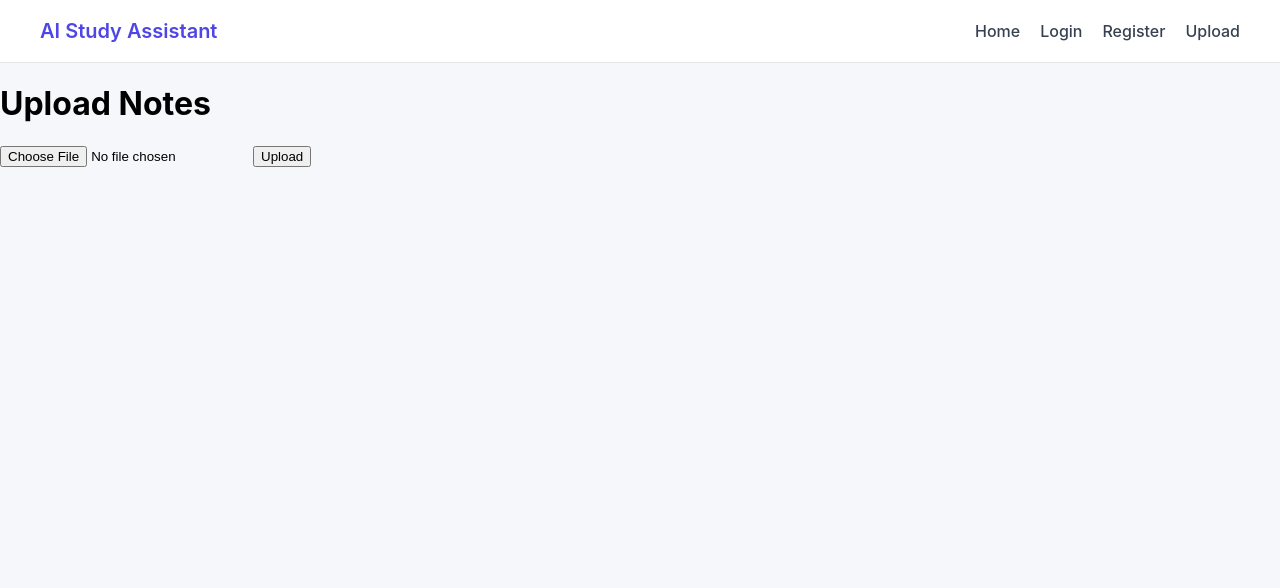
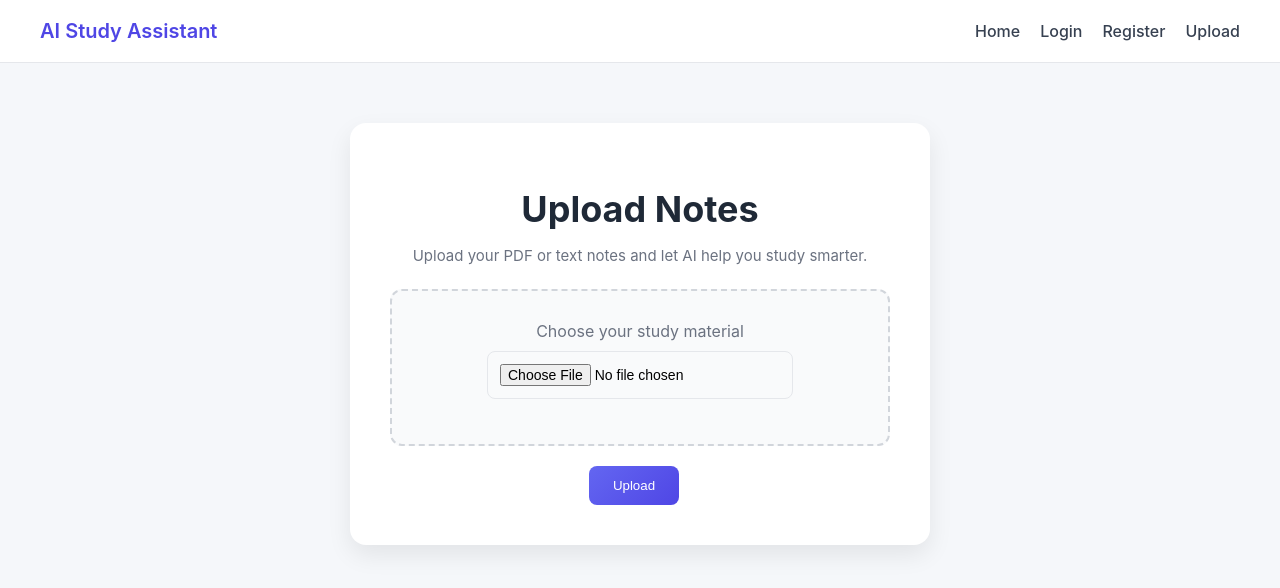
Before and after one commit to virusan-T/ai-study-assistant, a React (Create React App) app in the folder frontend/: page /upload in a window 1280 px wide. Shown: the top 588 px of the page. Built offline with nearby package versions, Linux system fonts and the light colour scheme.

Commit message:
Style UploadPage using existing App.css design

```diff
--- a/frontend/src/App.css
+++ b/frontend/src/App.css
@@ -123,3 +123,46 @@ body {
   border-color: #6366F1;
   box-shadow: 0 0 0 2px rgba(99, 102, 241, 0.2);
 }
+
+/* Upload page */
+.upload-wrapper {
+  display: flex;
+  justify-content: center;
+  align-items: center;
+  padding: 60px 20px;
+}
+
+.upload-card {
+  background-color: #ffffff;
+  padding: 40px;
+  border-radius: 16px;
+  box-shadow: 0 10px 25px rgba(0, 0, 0, 0.08);
+  width: 100%;
+  max-width: 500px;
+  text-align: center;
+}
+
+.upload-subtext {
+  color: #6B7280;
+  font-size: 15px;
+  margin-bottom: 24px;
+}
+
+.upload-box {
+  border: 2px dashed #D1D5DB;
+  border-radius: 12px;
+  padding: 30px 20px;
+  background-color: #F9FAFB;
+  margin-bottom: 20px;
+}
+
+.upload-box input[type="file"] {
+  margin-top: 10px;
+}
+
+.file-name {
+  margin-top: 12px;
+  font-size: 14px;
+  color: #374151;
+  font-weight: 500;
+}
--- a/frontend/src/Pages/UploadPage.js
+++ b/frontend/src/Pages/UploadPage.js
@@ -1,11 +1,39 @@
-import React from 'react';
+import React, { useState } from 'react';
 
 function UploadPage() {
+  const [selectedFile, setSelectedFile] = useState(null);
+
+  const handleFileChange = (event) => {
+    setSelectedFile(event.target.files[0]);
+  };
+
   return (
-    <div>
-      <h1>Upload Notes</h1>
-      <input type="file" />
-      <button>Upload</button>
+    <div className="upload-wrapper">
+      <div className="upload-card">
+        <h1 className="title">Upload Notes</h1>
+        <p className="upload-subtext">
+          Upload your PDF or text notes and let AI help you study smarter.
+        </p>
+
+        <div className="upload-box">
+          <label htmlFor="fileUpload" className="text">
+            Choose your study material
+          </label>
+          <br />
+          <input
+            id="fileUpload"
+            type="file"
+            className="input-field"
+            onChange={handleFileChange}
+          />
+
+          {selectedFile && (
+            <p className="file-name">Selected file: {selectedFile.name}</p>
+          )}
+        </div>
+
+        <button className="btn-primary">Upload</button>
+      </div>
     </div>
   );
 }
```
